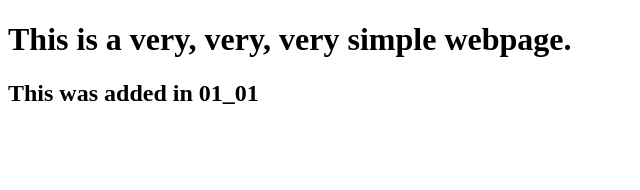
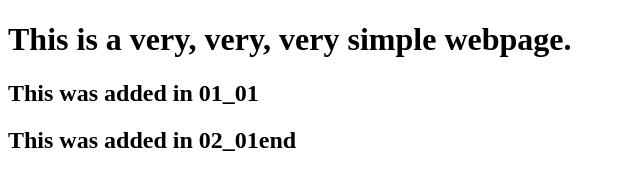
Before and after one commit to aprobert-li/playground, a plain HTML site: page index.html in a window 1280 px wide. Shown: the whole page, without its empty margins (0-640 px from the left). Drawn offline with Linux system fonts and the light colour scheme.

Commit message:
02_01 recorded

```diff
--- a/index.html
+++ b/index.html
@@ -7,6 +7,7 @@
 
 	<h1>This is a very, very, very simple webpage.</h1>
 	<h2>This was added in 01_01</h2>
+	<h2>This was added in 02_01end</h2>
 
 </body>
 </html>
```
